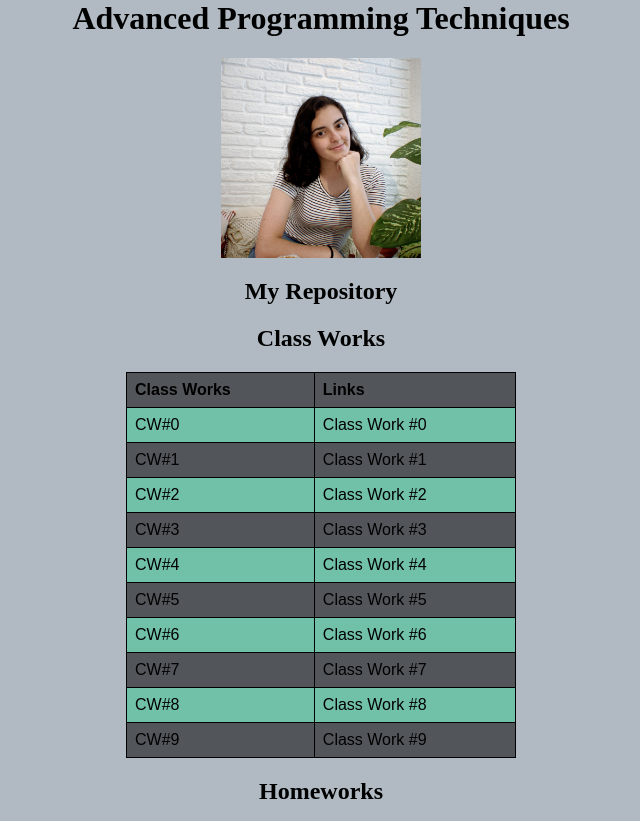
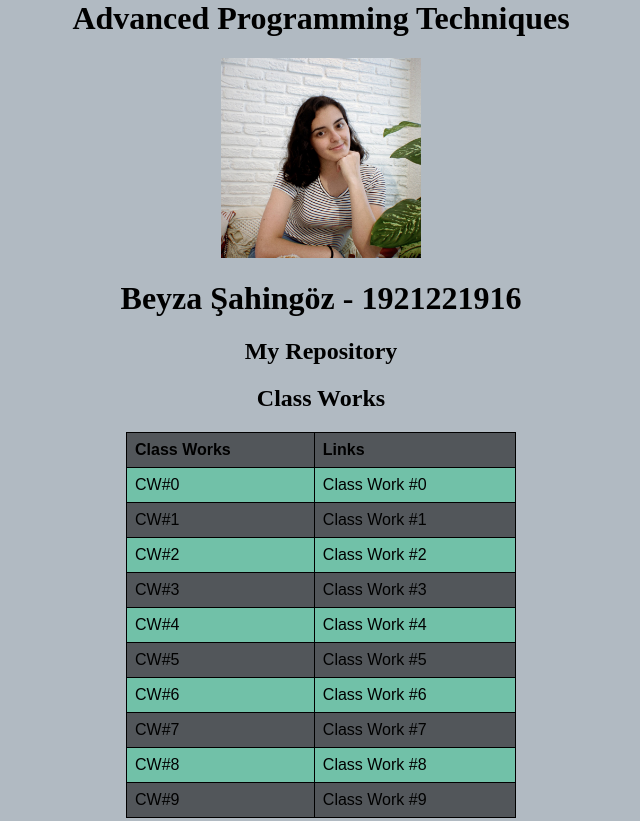
Before and after one commit to beyzasahingoz/beyza-sahingoz-advance, a plain HTML site: page index.html in a window 1280 px wide. Shown: the top 821 px of the page, without its empty margins (319-959 px from the left). Drawn offline with Linux system fonts and the light colour scheme.

Commit message:
Update index.html

```diff
--- a/index.html
+++ b/index.html
@@ -11,6 +11,7 @@
 <body>
     <h1>Advanced Programming Techniques</h1>
     <img src="pic.jpg" width="200" height="200" alt="Avatar">
+    <h1> Beyza Şahingöz - 1921221916 </h1>
     <h2>
         <a href="https://github.com/beyzasahingoz/beyza-sahingoz-advance">My Repository</a>
     </h2>
```
